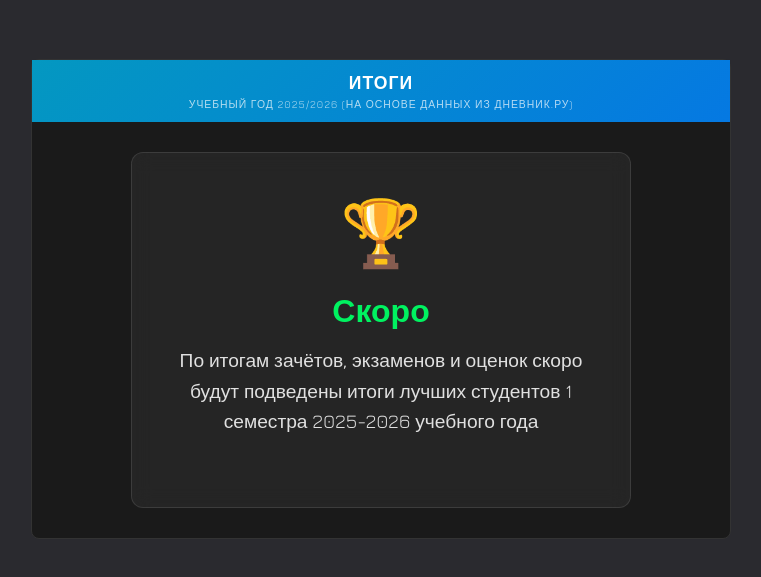
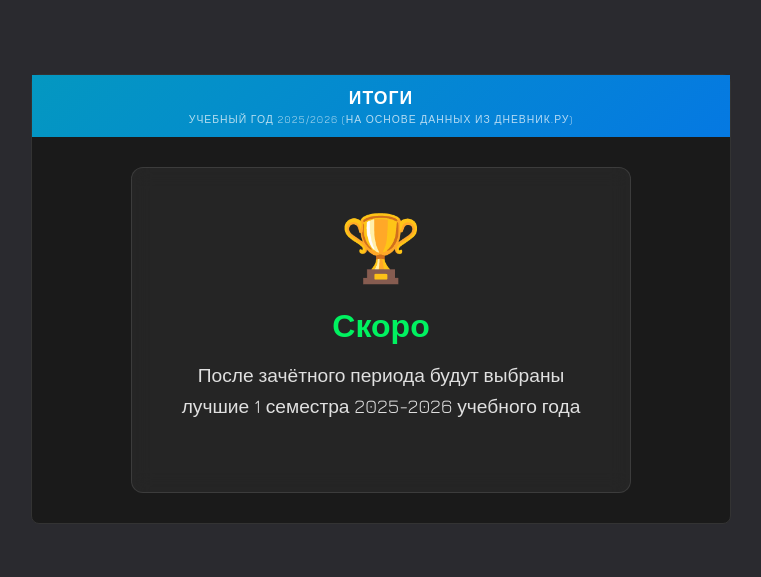
Before and after one commit to altairmsr/ggkit_dashboard, a React (Vite) app: page /ggkit_dashboard/cs in a window 1280 px wide. Shown: the part 101-678 px from the top of the page, without its empty margins (259-1020 px from the left). Built offline with nearby package versions, Linux system fonts and the light colour scheme.

Commit message:
Update ComingSoon.jsx

```diff
--- a/src/pages/ComingSoon.jsx
+++ b/src/pages/ComingSoon.jsx
@@ -11,8 +11,8 @@ const ComingSoon = () => {
           </div>
           <h2>Скоро</h2>
           <p className="announcement-text">
-            По итогам зачётов, экзаменов и оценок скоро будут подведены итоги
-            лучших студентов 1 семестра 2025-2026 учебного года
+            После зачётного периода будут
+            выбраны лучшие 1 семестра 2025-2026 учебного года
           </p>
         </div>
       </div>
```
